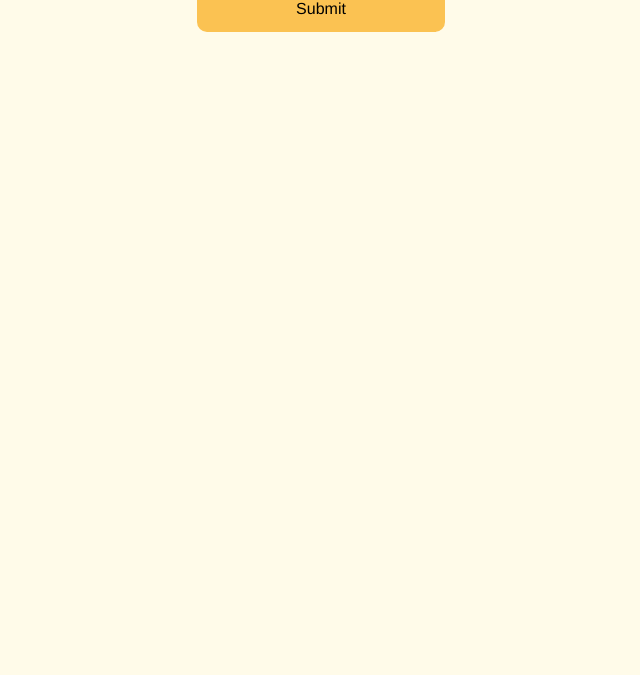
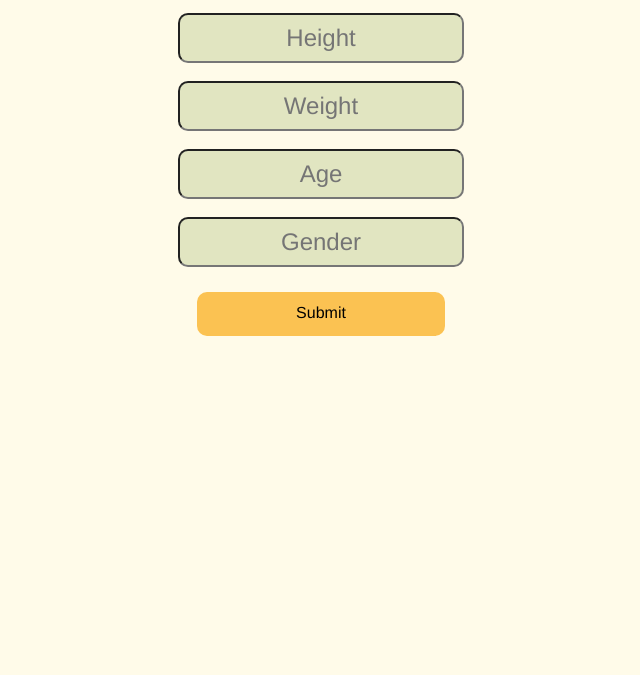
Before and after one commit to crystalh000/coding-connoisseurs-, a plain HTML site: page survey2.html in a window 1280 px wide. Shown: the part 133-808 px from the top of the page, without its empty margins (327-967 px from the left). Drawn offline with Linux system fonts and the light colour scheme.

Commit message:
new work

```diff
--- a/style.css
+++ b/style.css
@@ -6,6 +6,24 @@ html, body {
 
   background: #FFFBE9;
   text-align: center;
+}
+
+input[type=text] {
+  position: relative;
+  width: 278px;
+  height: 44px;
+  top: 50px;
+  text-align:center;
+
+  font-family: 'Helvetica';
+  font-style: normal;
+  font-weight: 500;
+  font-size: 24px;
+  line-height: 29px;
+  text-align: center;
+
+  background: rgba(204, 214, 166, 0.58);
+  border-radius: 10px;
 }
 
 .title{
@@ -41,7 +59,7 @@ html, body {
   position: relative;
   width: 248px;
   height: 44px;
-  top: 50px;
+  top: 100px;
 
   margin: auto;
 
@@ -58,7 +76,12 @@ html, body {
 
 .logo{
   position: relative;
-  top: 25px;
+  top: 50px;
   width: 100px;
   height: auto;
 }
+
+.info-form{
+  position: relative;
+  top: 25px;
+}
--- a/survey2.html
+++ b/survey2.html
@@ -5,9 +5,19 @@
 	</head>
 	<body>
 		<div class="title"> Add your info</div>
-		<div class="options">
-		</div>
-		<div class = "next-button" onclick="window.open('howitworks.html');">
+		<form class="info-form">
+			<input type="text" placeholder="Height">
+			<br>
+			<br>
+			<input type="text" placeholder="Weight">
+			<br>
+			<br>
+			<input type="text" placeholder="Age">
+			<br>
+			<br>
+			<input type="text" placeholder="Gender">
+		</form>
+		<div class = "next-button" onclick="window.location.replace('howitworks.html');">
 			<div class="text-button">Submit</div>
 		</div>
 	</body>
```
Also changed, not shown: howitworks.html (+1 -1 lines), index.html (+1 -1 lines), survey.html (+1 -1 lines).
